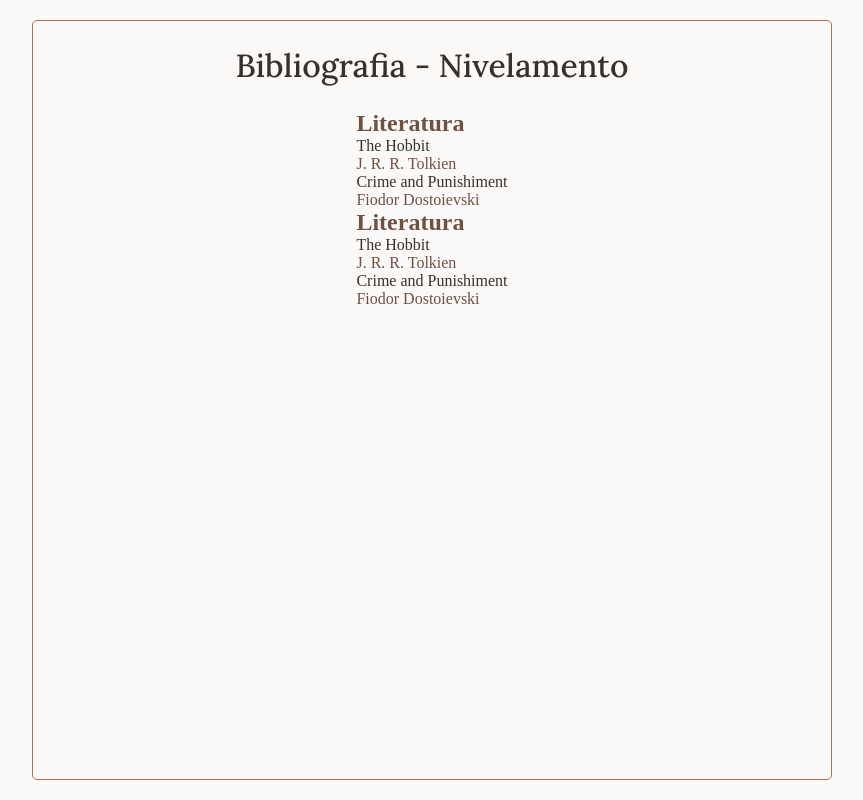
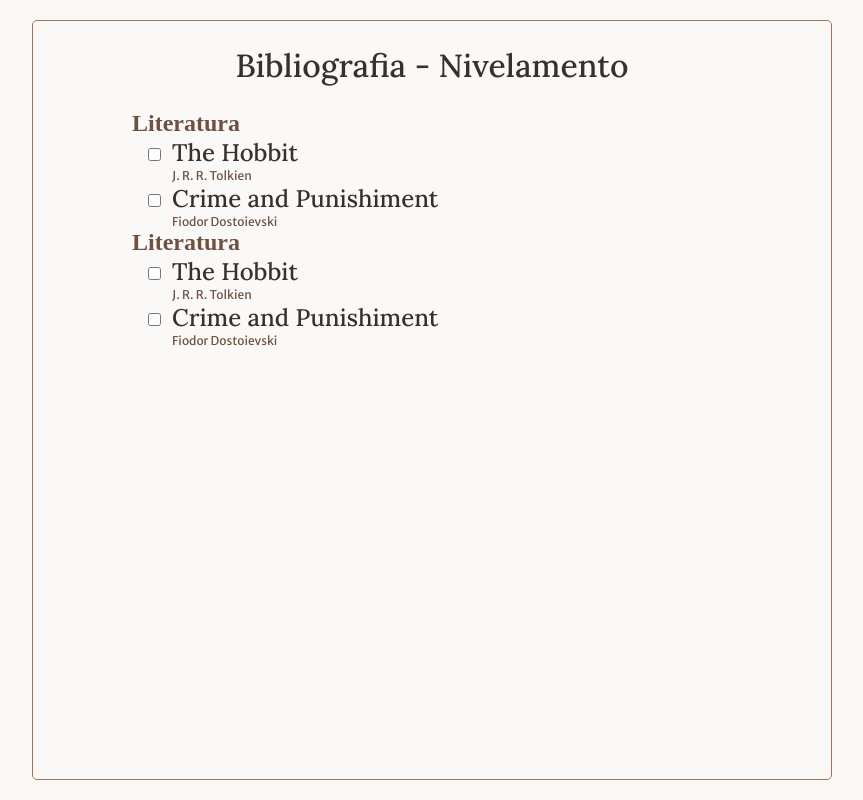
Before and after one commit to Possomato/bibliografia-df, a React (Vite) app: page / in a window 1280 px wide. Shown: the whole page, without its empty margins (208-1071 px from the left). Built offline with nearby package versions, Linux system fonts and the light colour scheme.

Commit message:
add - book styles

```diff
--- a/src/components/Book/index.jsx
+++ b/src/components/Book/index.jsx
@@ -1,10 +1,13 @@
-import { Container } from "./styles"
+import { Container, Content, Check } from './styles'
 
-export function Book({ title, author }) {
+export function Book({ title, author, id }) {
   return (
     <Container>
-      {title}
-      <span>{author}</span>
+      <Check type="checkbox" id={id} name={id} />
+      <Content>
+        {title}
+        <span>{author}</span>
+      </Content>
     </Container>
   )
 }
--- a/src/components/Book/styles.js
+++ b/src/components/Book/styles.js
@@ -1,10 +1,32 @@
 import styled from 'styled-components'
 
 export const Container = styled.li`
+  position: relative;
+  padding-left: 24px;
   color: ${({ theme }) => theme.COLORS.BROWN_400};
+  font-size: 24px;
+
+  font-family: 'Lora', serif;
+  font-weight: 500;
+
+  display: block;
+`
+
+export const Check = styled.input`
+  position: absolute;
+  left: 0;
+  top: 0.8em;
+`
+
+export const Content = styled.div`
   display: flex;
   flex-direction: column;
+
   span {
     color: ${({ theme }) => theme.COLORS.BROWN_300};
+
+    font-size: 12px;
+    font-family: 'Merriweather Sans', sans-serif;
+    font-weight: 400;
   }
 `
--- a/src/components/Category/styles.js
+++ b/src/components/Category/styles.js
@@ -1,6 +1,16 @@
 import styled from 'styled-components'
 
 export const Container = styled.div`
+  width: 90%;
+  max-width: 600px;
+
+  display: flex;
+  flex-direction: column;
+
+  ol {
+    margin-left: 16px;
+  }
+
   h2 {
     color: ${({ theme }) => theme.COLORS.BROWN_300};
   }
```
